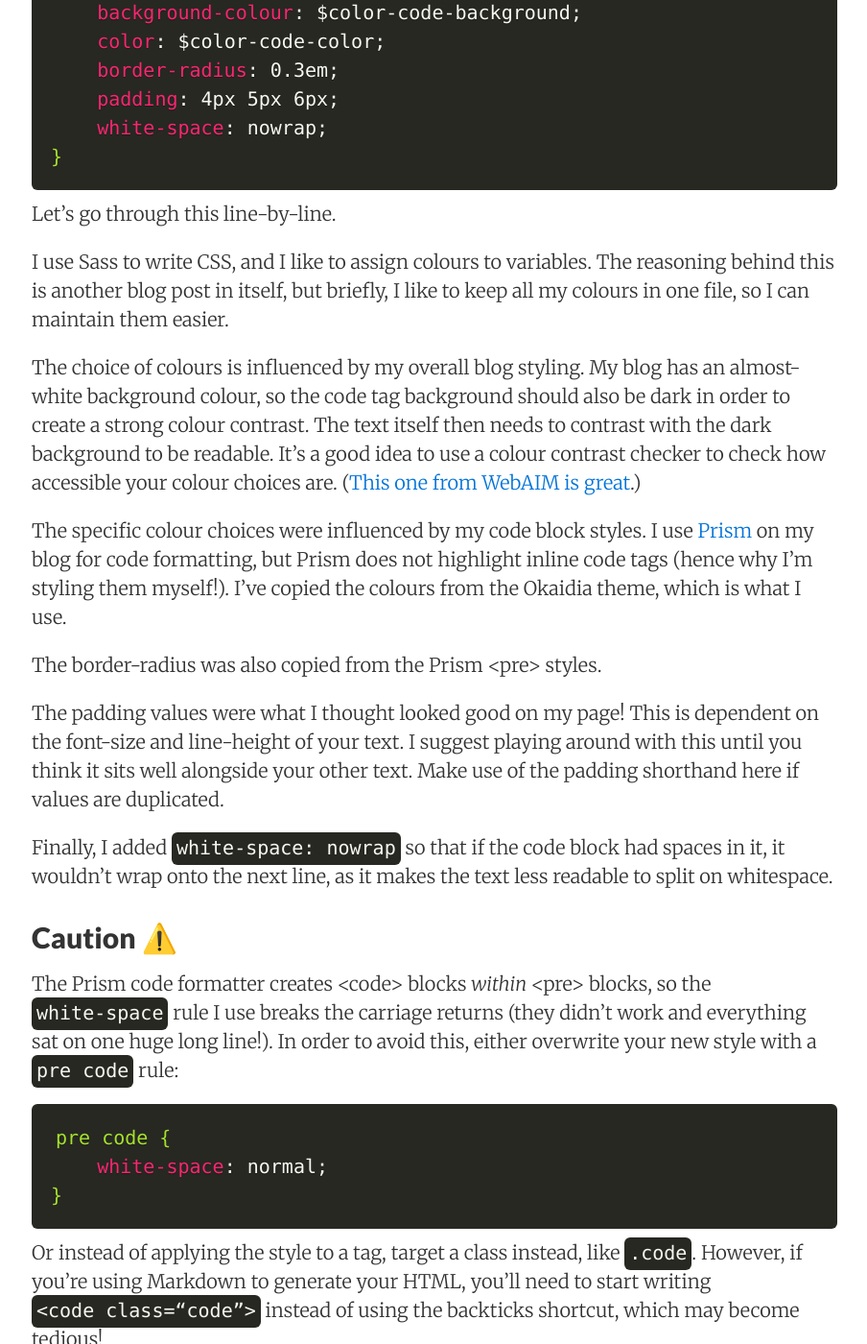
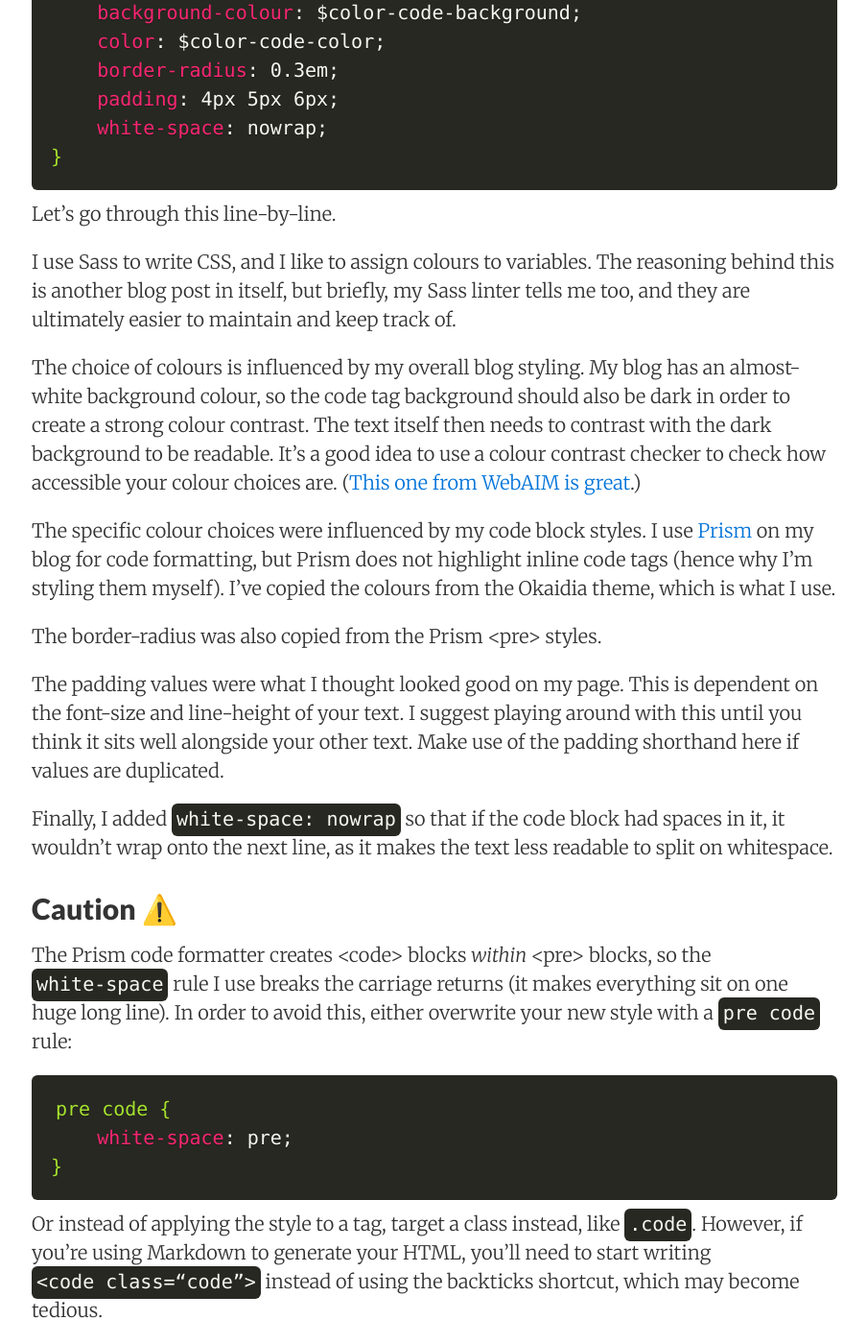
Before and after one commit to claire-codes/blog-com, a Jekyll site: the page built from _posts/2018-03-16-styling-inline-code-tags.markdown, in a window 1280 px wide and 1400 px high, scrolled down 1367 px. Shown: the whole window at 96% size, without its empty margins (187-1091 px from the left). Built offline with Jekyll 4.4.1, drawn with Linux system fonts in a browser that asks for light colours; nearby versions of some CDN libraries; comment, search, counter and statistics services are not loaded; some of the changed text lies outside the part shown.

Commit message:
:high_brightness: Fix typos and tone of voice

````diff
--- a/_posts/2018-03-16-styling-inline-code-tags.markdown
+++ b/_posts/2018-03-16-styling-inline-code-tags.markdown
@@ -11,11 +11,11 @@ categories:
 - sass
 ---
 
-I like writing tech-related blog posts (you’re reading one right now!). My posts often contain the &lt;code&gt; tag to illustrate code examples. The default browser styles for this tag can be pretty dull, with just the system monospace font and a beige background colour. I've added my own custom style to this tag. This is a step-by-step explanation of it, as I'd rather do that than watch some drivel in Netflix today.
+I like writing tech-related blog posts (you’re reading one right now!). My posts often contain the &lt;code&gt; tag as I illustrate code examples. The default browser style for this tag can be pretty dull, typically using the system monospace font and a beige background colour. I've added my own custom style to this tag. This is a step-by-step explanation of it, as I'd rather do that than watch some drivel on Netflix today.
 
 ## What does the code tag do?
 
-&lt;code&gt; is used to semantically mark a short piece of code inline in HTML. Browsers normally display this with a default monospace font. [Read more about the tag on MDN](https://developer.mozilla.org/en-US/docs/Web/HTML/Element/code).
+&lt;code&gt; is used to semantically mark a short piece of code inline in HTML. Browsers normally display this with a monospace font. [Read more about the tag on MDN](https://developer.mozilla.org/en-US/docs/Web/HTML/Element/code).
 
 ```html
 <p>I often commit <code>console.log()</code> statements!</p>
@@ -50,28 +50,28 @@ code {
 
 Let’s go through this line-by-line.
 
-I use Sass to write CSS, and I like to assign colours to variables. The reasoning behind this is another blog post in itself, but briefly, I like to keep all my colours in one file, so I can maintain them easier.
+I use Sass to write CSS, and I like to assign colours to variables. The reasoning behind this is another blog post in itself, but briefly, my Sass linter tells me too, and they are ultimately easier to maintain and keep track of.
 
 The choice of colours is influenced by my overall blog styling. My blog has an almost-white background colour, so the code tag background should also be dark in order to create a strong colour contrast. The text itself then needs to contrast with the dark background to be readable. It’s a good idea to use a colour contrast checker to check how accessible your colour choices are. ([This one from WebAIM is great](https://webaim.org/resources/contrastchecker/).)
 
-The specific colour choices were influenced by my code block styles. I use [Prism](http://prismjs.com/) on my blog for code formatting, but Prism does not highlight inline code tags (hence why I'm styling them myself!). I’ve copied the colours from the Okaidia theme, which is what I use.
+The specific colour choices were influenced by my code block styles. I use [Prism](http://prismjs.com/) on my blog for code formatting, but Prism does not highlight inline code tags (hence why I'm styling them myself). I’ve copied the colours from the Okaidia theme, which is what I use.
 
 The border-radius was also copied from the Prism &lt;pre&gt; styles.
 
-The padding values were what I thought looked good on my page! This is dependent on the font-size and line-height of your text. I suggest playing around with this until you think it sits well alongside your other text. Make use of the padding shorthand here if values are duplicated.
+The padding values were what I thought looked good on my page. This is dependent on the font-size and line-height of your text. I suggest playing around with this until you think it sits well alongside your other text. Make use of the padding shorthand here if values are duplicated.
 
 Finally, I added `white-space: nowrap` so that if the code block had spaces in it, it wouldn’t wrap onto the next line, as it makes the text less readable to split on whitespace.
 
 ## Caution ⚠️
 
-The Prism code formatter creates &lt;code&gt; blocks _within_ &lt;pre&gt; blocks, so the `white-space` rule I use breaks the carriage returns (they didn't work and everything sat on one huge long line!). In order to avoid this, either overwrite your new style with a `pre code` rule:
+The Prism code formatter creates &lt;code&gt; blocks _within_ &lt;pre&gt; blocks, so the `white-space` rule I use breaks the carriage returns (it makes everything sit on one huge long line). In order to avoid this, either overwrite your new style with a `pre code` rule:
 
 ```sass
 pre code {
-    white-space: normal;
+    white-space: pre;
 }
 ```
 
-Or instead of applying the style to a tag, target a class instead, like `.code`. However, if you’re using Markdown to generate your HTML, you'll need to start writing `<code class=“code”>` instead of using the backticks shortcut, which may become tedious!
+Or instead of applying the style to a tag, target a class instead, like `.code`. However, if you’re using Markdown to generate your HTML, you'll need to start writing `<code class=“code”>` instead of using the backticks shortcut, which may become tedious.
 
 Anyway, it’s always fun to overthink styles. [Here's a codepen demonstrating this style interactively](https://codepen.io/claireparker/pen/NyyNxw).
````
Also changed, not shown: other parts of _posts/2018-03-16-styling-inline-code-tags.markdown (+1 -1 lines).
